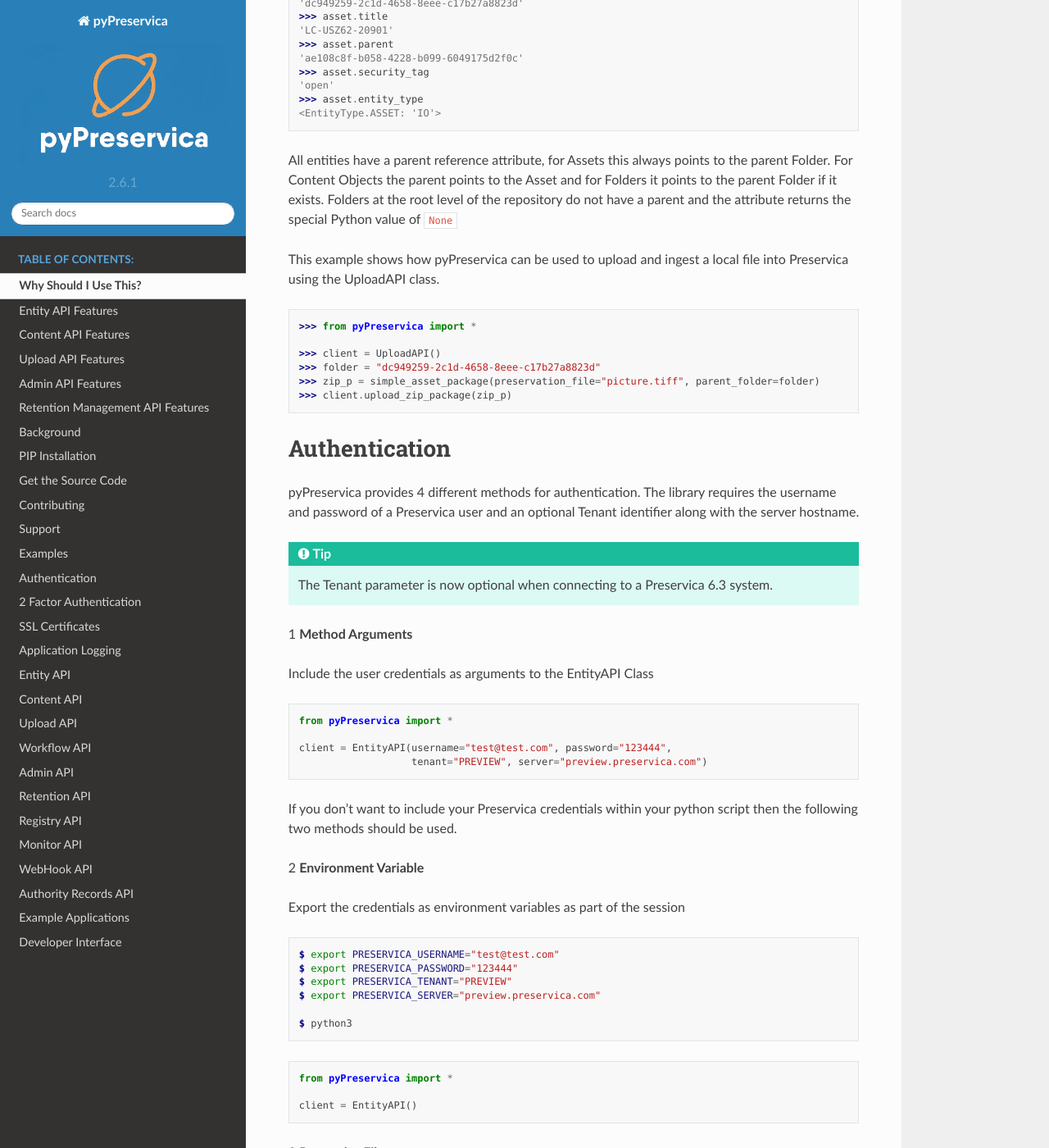
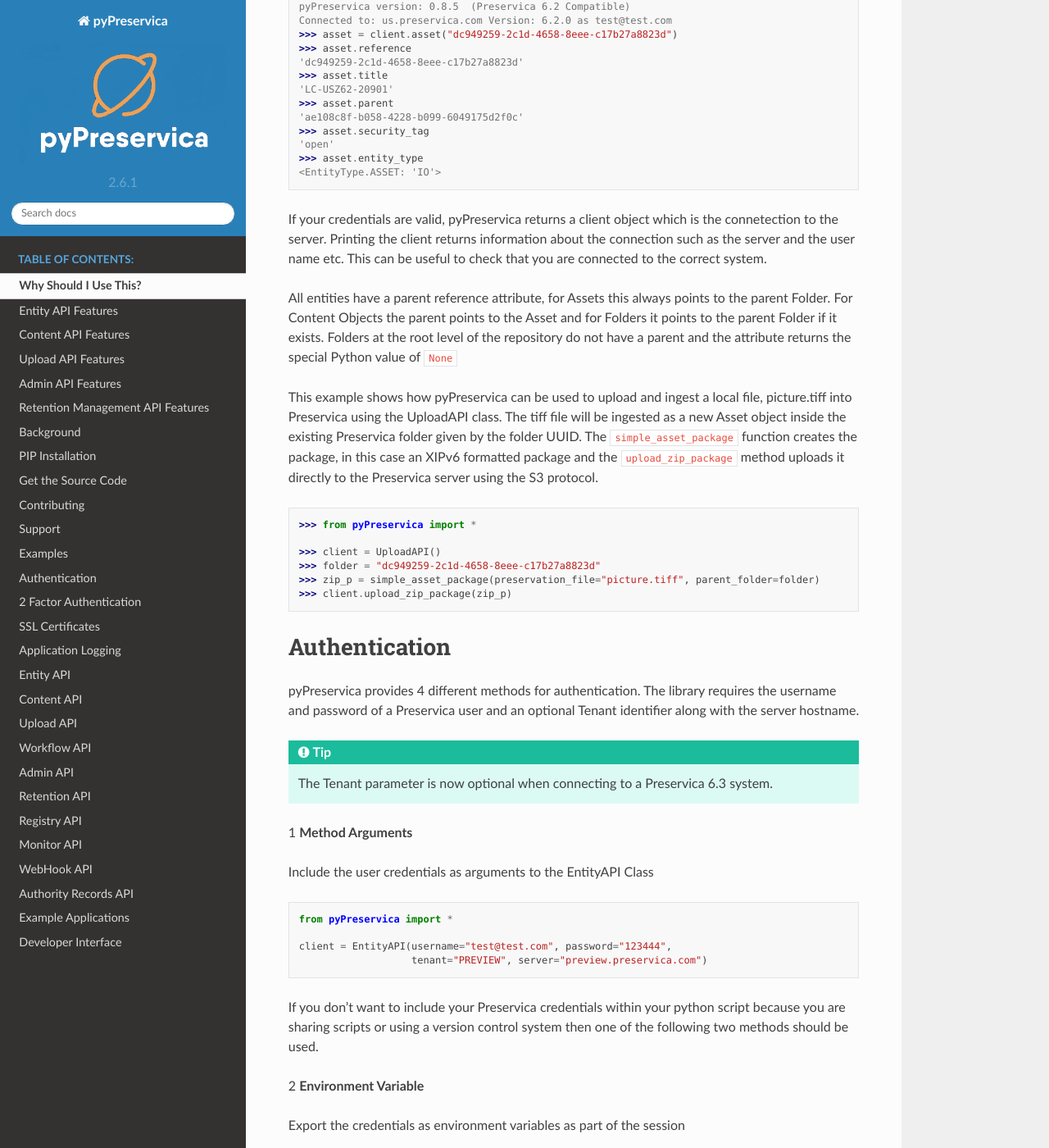
Before and after one commit to carj/pyPreservica, a Sphinx documentation site: the page built from docs/intro.rst, in a window 1280 px wide and 1400 px high, scrolled down 5057 px. Shown: the whole window at 82% size. Built offline with Sphinx 7.4.7 and the Read the Docs theme 2.0.0, drawn with Linux system fonts in a browser that asks for light colours; some of the changed text lies outside the part shown.

Commit message:
small documentation updates

```diff
--- a/docs/intro.rst
+++ b/docs/intro.rst
@@ -176,6 +176,10 @@
 You can find the reference when viewing the object metadata within Explorer. Later on we will look at how we can fetch
 entities using other 3rd party external identifiers which may be more meaningful such as ISBNs DOIs etc.
 
+To create the client object you will need valid credentials to connect to the Preservica server. See the following
+section on aavailable authentication options.
+
+
 .. code-block:: python
 
     >>> from pyPreservica import *
@@ -195,14 +199,21 @@
     >>> asset.entity_type
     <EntityType.ASSET: 'IO'>
 
+If your credentials are valid, pyPreservica returns a client object which is the connetection to the server. Printing the client
+returns information about the connection such as the server and the user name etc. This can be useful to check that you are connected to
+the correct system.
 
 All entities have a parent reference attribute, for Assets this always points to the parent Folder.
 For Content Objects the parent points to the Asset and for Folders it points to the parent Folder if it exists.
 Folders at the root level of the repository do not have a parent and the attribute returns the special Python
 value of ``None``
 
-This example shows how pyPreservica can be used to upload and ingest a local file into Preservica using the UploadAPI
-class.
+This example shows how pyPreservica can be used to upload and ingest a local file, picture.tiff
+into Preservica using the UploadAPI class. The tiff file will be ingested as a new Asset object inside the existing Preservica folder given
+by the folder UUID.
+The ``simple_asset_package`` function creates the package, in this case an XIPv6 formatted package and the ``upload_zip_package`` method
+uploads it directly to the Preservica server using the S3 protocol.
+
 
 .. code-block:: python
 
@@ -238,8 +249,8 @@
 
 
 
-If you don't want to include your Preservica credentials within your python script then the following two methods should
-be used.
+If you don't want to include your Preservica credentials within your python script because you are sharing scripts or
+using a version control system then one of the following two methods should be used.
 
 2 **Environment Variable**
 
@@ -295,6 +306,8 @@
 pyPreservica now supports authentication using shared secrets rather than a login account username and password.
 This allows a trusted external applications such as pyPreservica to acquire a Preservica API authentication token
 without having to use a set of login credentials.
+
+This option is useful if you want to provide limited API access to a 3rd party without providing login access to Preservica.
 
 To use the shared secret authentication you need to add a secure secret key to your Preservica system.
 
```
Also changed, not shown: docs/entity.rst (+8 -2 lines).
